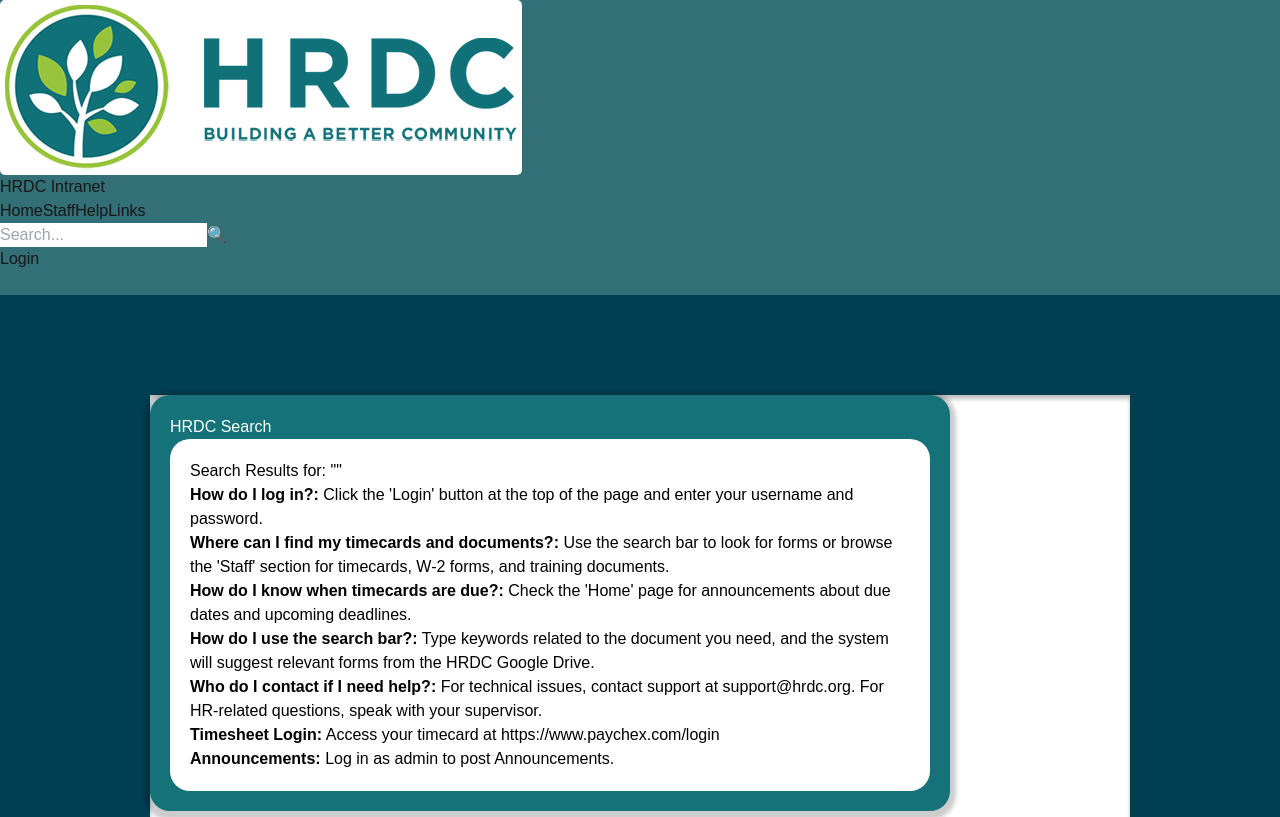
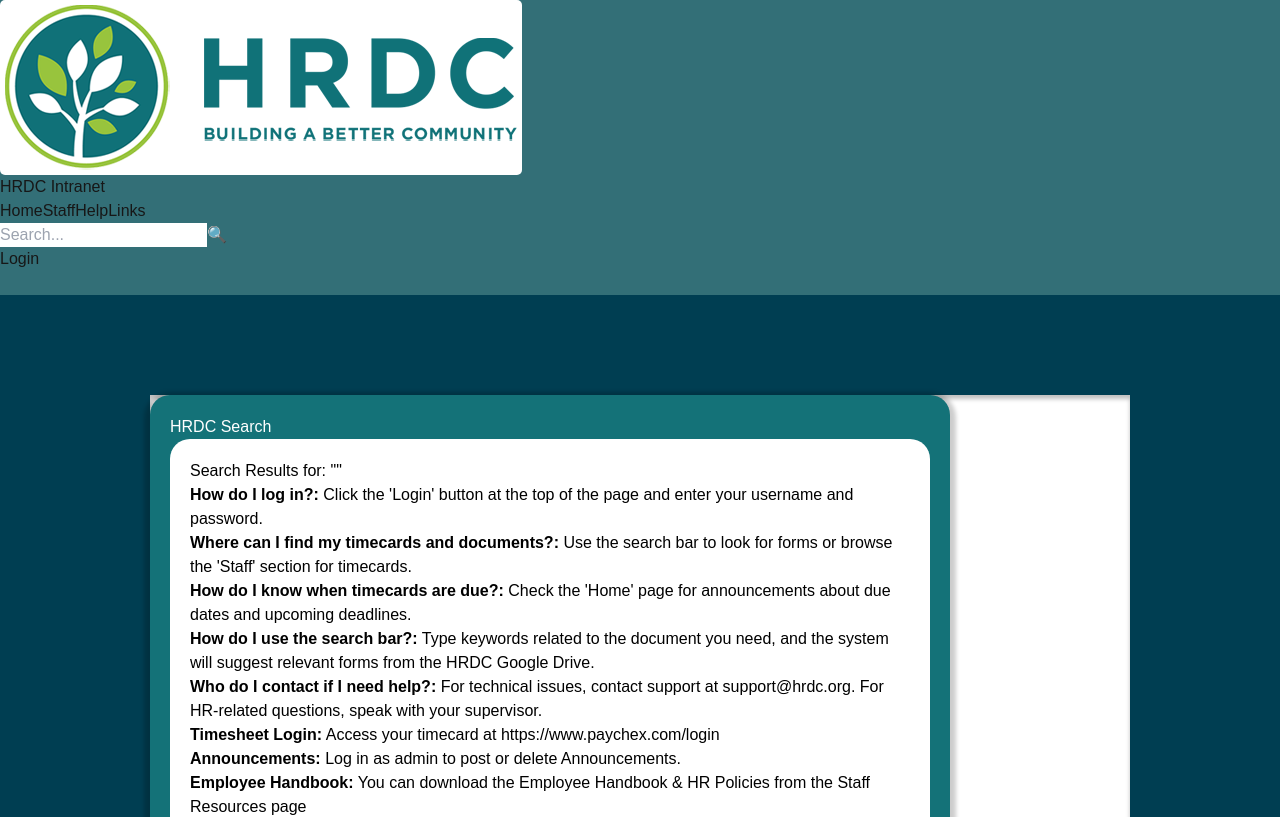
Before and after one commit to 423S25/repo5, a Next.js app: page /search in a window 1280 px wide. Shown: the top 817 px of the page. Built offline with nearby package versions, Linux system fonts and the light colour scheme; no server answers.

Commit message:
Added search for Handbook

```diff
--- a/src/app/search/page.tsx
+++ b/src/app/search/page.tsx
@@ -11,12 +11,13 @@ import { NavBar } from "../components/Navbar";
  */
 const allData = [
   { title: "How do I log in?", content: "Click the 'Login' button at the top of the page and enter your username and password." },
-  { title: "Where can I find my timecards and documents?", content: "Use the search bar to look for forms or browse the 'Staff' section for timecards, W-2 forms, and training documents." },
+  { title: "Where can I find my timecards and documents?", content: "Use the search bar to look for forms or browse the 'Staff' section for timecards." },
   { title: "How do I know when timecards are due?", content: "Check the 'Home' page for announcements about due dates and upcoming deadlines." },
   { title: "How do I use the search bar?", content: "Type keywords related to the document you need, and the system will suggest relevant forms from the HRDC Google Drive." },
   { title: "Who do I contact if I need help?", content: "For technical issues, contact support at support@hrdc.org. For HR-related questions, speak with your supervisor." },
   { title: "Timesheet Login", content: "Access your timecard at https://www.paychex.com/login" },
-  { title: "Announcements", content: "Log in as admin to post Announcements." },
+  { title: "Announcements", content: "Log in as admin to post or delete Announcements." },
+  { title: "Employee Handbook", content: "You can download the Employee Handbook & HR Policies from the Staff Resources page" }
 ];
 
 /**
```
